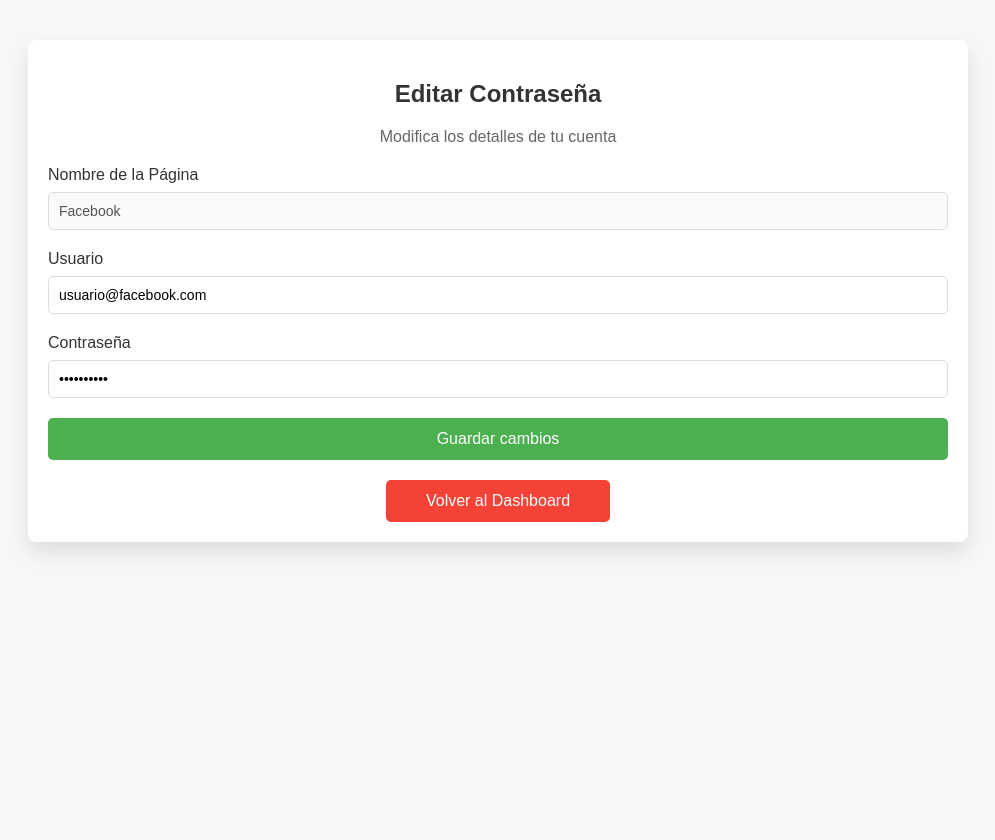
After one commit to proyectoContrasenias/Proyecto, a PHP site: the page made by editar_contraseña.html in a window 1280 px wide. The commit adds this page. Shown: the whole page, without its empty margins (142-1137 px from the left). Run offline with PHP 8.4, Linux system fonts and the light colour scheme.

Commit message:
Añado paginas

```diff
--- /dev/null
+++ b/editar_contraseña.html
@@ -0,0 +1,42 @@
+<!DOCTYPE html>
+<html lang="es">
+<head>
+    <meta charset="UTF-8">
+    <meta name="viewport" content="width=device-width, initial-scale=1.0">
+    <title>Editar Contraseña</title>
+    <link rel="stylesheet" href="estilolista.css">
+</head>
+<body>
+    <div class="container">
+        <div class="dashboard">
+            <div class="header">
+                <h2>Editar Contraseña</h2>
+                <p>Modifica los detalles de tu cuenta</p>
+            </div>
+
+            <form action="guardar_contraseña.html" method="post">
+                <div class="form-group">
+                    <label for="site-name">Nombre de la Página</label>
+                    <input type="text" id="site-name" name="site-name" value="Facebook" disabled>
+                </div>
+
+                <div class="form-group">
+                    <label for="username">Usuario</label>
+                    <input type="text" id="username" name="username" value="usuario@facebook.com">
+                </div>
+
+                <div class="form-group">
+                    <label for="password">Contraseña</label>
+                    <input type="password" id="password" name="password" value="**********">
+                </div>
+
+                <button type="submit" class="btn save-btn">Guardar cambios</button>
+            </form>
+
+            <div class="actions">
+                <a href="dashboard.html" class="btn back-btn">Volver al Dashboard</a>
+            </div>
+        </div>
+    </div>
+</body>
+</html>
--- /dev/null
+++ b/estilolista.css
@@ -0,0 +1,143 @@
+/* General */
+body {
+    font-family: 'Arial', sans-serif;
+    background-color: #f7f7f7;
+    margin: 0;
+    padding: 0;
+    display: flex;
+    justify-content: center;
+    align-items: flex-start;
+    height: 100vh;
+    padding-top: 40px;
+}
+
+.container {
+    width: 100%;
+    max-width: 900px;
+    padding: 20px;
+    background-color: #ffffff;
+    box-shadow: 0 10px 20px rgba(0, 0, 0, 0.1);
+    border-radius: 8px;
+}
+
+/* Dashboard */
+.dashboard {
+    width: 100%;
+}
+
+.header {
+    text-align: center;
+    margin-bottom: 20px;
+}
+
+h2 {
+    font-size: 24px;
+    color: #333;
+}
+
+p {
+    font-size: 16px;
+    color: #666;
+}
+
+.password-list {
+    margin-top: 30px;
+}
+
+.password-list table {
+    width: 100%;
+    border-collapse: collapse;
+    margin-bottom: 20px;
+}
+
+.password-list th, .password-list td {
+    padding: 15px;
+    text-align: left;
+    font-size: 16px;
+    color: #333;
+}
+
+.password-list th {
+    background-color: #4CAF50;
+    color: white;
+}
+
+.password-list tr:nth-child(odd) {
+    background-color: #f9f9f9;
+}
+
+.password-list tr:nth-child(even) {
+    background-color: #f1f1f1;
+}
+
+.password-list a {
+    color: #007BFF;
+    text-decoration: none;
+}
+
+.password-list a:hover {
+    text-decoration: underline;
+}
+
+/* Formulario */
+form {
+    margin-top: 20px;
+}
+
+.form-group {
+    margin-bottom: 20px;
+}
+
+label {
+    font-size: 16px;
+    color: #333;
+}
+
+input[type="text"],
+input[type="password"] {
+    width: 100%;
+    padding: 10px;
+    margin-top: 8px;
+    border: 1px solid #ddd;
+    border-radius: 5px;
+    font-size: 14px;
+    box-sizing: border-box;
+}
+
+button {
+    width: 100%;
+    padding: 12px;
+    background-color: #4CAF50;
+    color: white;
+    border: none;
+    border-radius: 5px;
+    font-size: 16px;
+    cursor: pointer;
+    transition: background-color 0.3s ease;
+}
+
+button:hover {
+    background-color: #45a049;
+}
+
+.actions {
+    margin-top: 20px;
+    text-align: center;
+}
+
+.back-btn, .logout-btn {
+    display: inline-block;
+    width: 200px;
+    padding: 12px;
+    background-color: #f44336;
+    color: white;
+    text-align: center;
+    font-size: 16px;
+    border-radius: 5px;
+    text-decoration: none;
+    transition: background-color 0.3s ease;
+}
+
+.back-btn:hover, .logout-btn:hover {
+    background-color: #e53935;
+}
```
Also changed, not shown: dashboard.html (added, +58 -0 lines), styles.css (+4 -4 lines).
